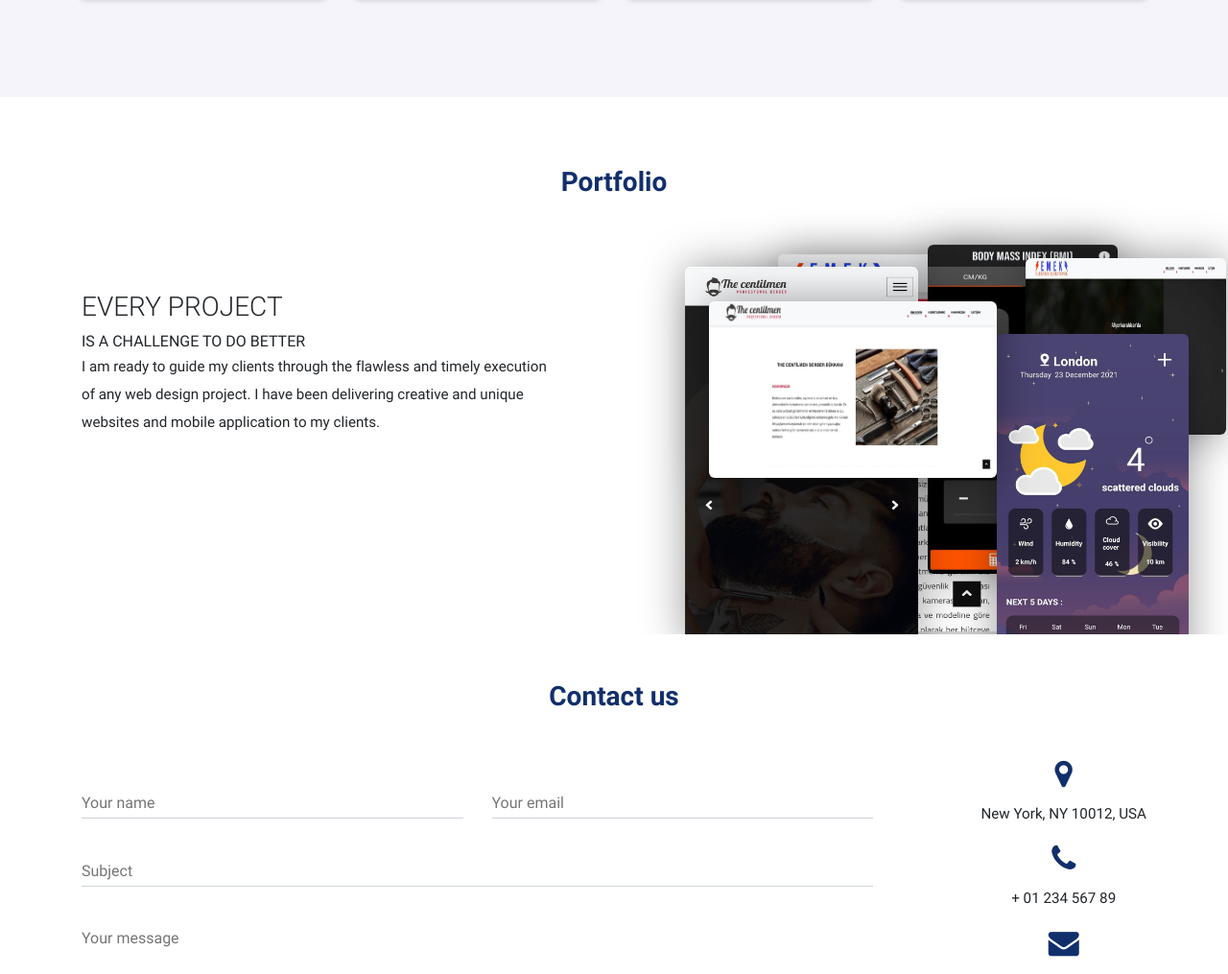
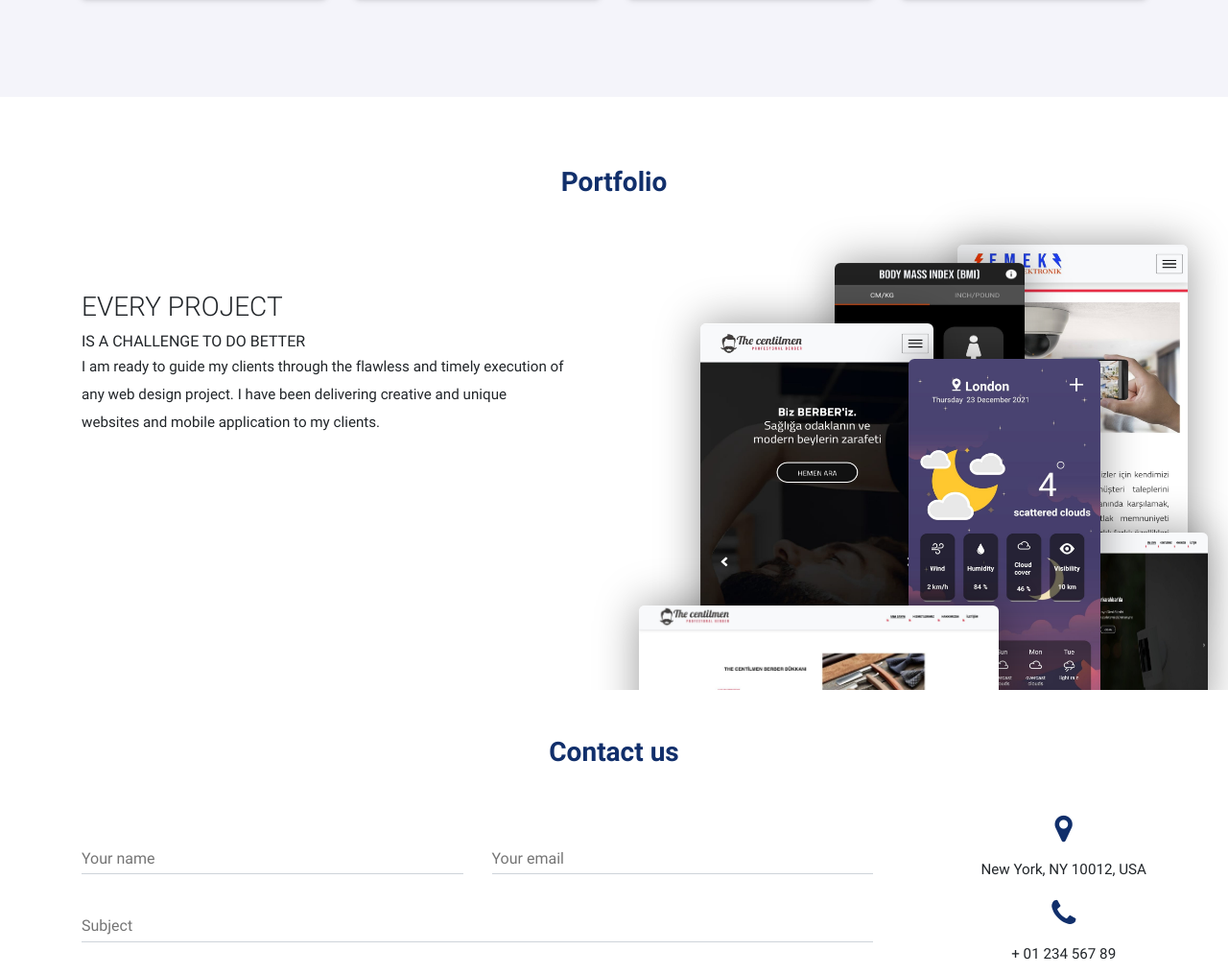
Before and after one commit to pooya13vm/mynewwebsite, a plain HTML site: page index.html in a window 1280 px wide. Shown: the part 3113-4128 px from the top of the page at 96% size. Drawn offline with Linux system fonts and the light colour scheme; files whose address does not match are found by name.

Commit message:
portfolio designed

```diff
--- a/index.html
+++ b/index.html
@@ -587,16 +587,16 @@
             <strong>Portfolio</strong>
           </h3>
         </div>
-          <div class="section section-xl-custom image-section section-lined">
-            <div class="container">
-              <div class="row">
-                <div class="col-md-6 col-12 mt-5">
+          <div class="section image-section">
+            <div class="container partfolio-content">
+              <!-- <div class="row"> -->
+                <div class="partfolio-text">
                   <h3>EVERY PROJECT</h3>
                   <div class="big big-custom">IS A CHALLENGE TO DO BETTER</div>
                   <p class="pr-5">I am ready to guide my clients through the flawless and timely execution of any web design project. I have been delivering creative and unique websites and mobile application to my clients.</p>
                 </div>
                 <div class="image-container">
-                 <div class="mock-up-1">
+                 <!-- <div class="mock-up-1"> -->
                     <div class="object object-1"><img class="wow fadeInRight" src="src/img/portofilo1.jpeg" alt="" width="240" height="393"/>
                   </div>
                     <div class="object object-2"><img class="wow fadeInRight" src="src/img/portofilo4.jpeg" alt="" width="198" height="343" data-wow-delay="0.2s"/>
@@ -610,8 +610,8 @@
                     <div class="object object-6"><img class="wow fadeInRight" src="src/img/portofilo6.jpeg" alt="" width="375" height="184" data-wow-delay="0.5s"/>
                   </div>
                  </div>
-                </div>
-               </div>
+                <!-- </div> -->
+               <!-- </div> -->
             </div>
            </div>
 </section>
--- a/src/css/style.css
+++ b/src/css/style.css
@@ -181,59 +181,66 @@ h3.display-4 {
   height: 26rem !important;
 }
 .portfolio{
-  min-height: 70vh;
+
   overflow: hidden;
 }
 .image-section{
   position: relative;
+  min-height: 58vh;
+}
+.partfolio-content {
+  display: flex;
 }
 .image-section .image-container{
-  position: absolute;
-  right: 0;
-  top: 0;
-  left: 53%;
-  bottom: 0;
-  max-width: 100%;
+  position: relative;
 
-  padding-bottom: 20px;
 }
-.mock-up-1{
-  position: relative;
-  width: 100%;
-  padding-top: 10%;
+.partfolio-text{
+  width: 50%;
+  margin-top: 3rem;
 }
-.mock-up-1 img {
-  max-width: 100%;
+.object img {
+  /* max-width: 100%; */
   border-radius: 6px;
   box-shadow: 0 0 45px 0 rgba(0, 0, 0, 0.4);
 }
-.mock-up-1 .object{
+.object{
   position: absolute;
   width: 50%;
 }
-.mock-up-1 .object-1 {
-  top: 17%;
-  left: 22%;
+.object-1 {
+  top: 0;
+  left: 28vw;
 }
-.mock-up-1 .object-2 {
-  top: 0;
-  left: 48%;
+.object-2 {
+  top: 9%;
+  left: 18vw;
 }
-.mock-up-1 .object-3 {
+.object-3 {
   top: 38%;
-  left: 6%;
+  left: 7vw;
 }
-.mock-up-1 .object-4 {
-  top: 24%;
-  left: 65%;
+.object-4 {
+  top: 139%;
+  left: 32vw;
 
 }
-.mock-up-1 .object-5 {
-  top: 155%;
-  left: 60%;
+.object-5 {
+  top: 55%;
+  left: 24vw;
 }
-.mock-up-1 .object-6 {
-  top: 98%;
-  left: 10%;
+.object-6 {
+  top: 174%;
+  left: 2vw;
 
 }
+@media (max-width: 990px) {
+  .partfolio-content{
+    flex-direction: column;
+  }
+  .partfolio-text{
+    width: 100%;
+    margin-top: 0 !important;
+    text-align: center;
+  }
+}
```
